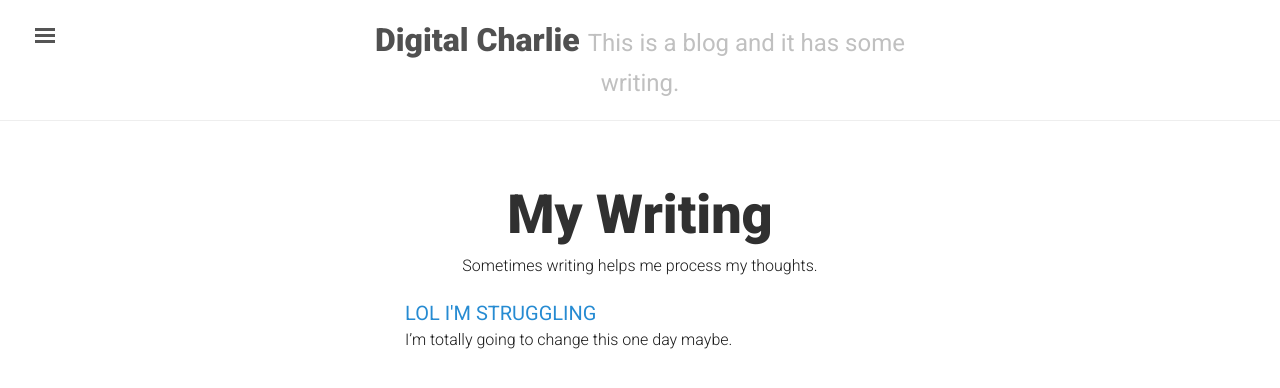
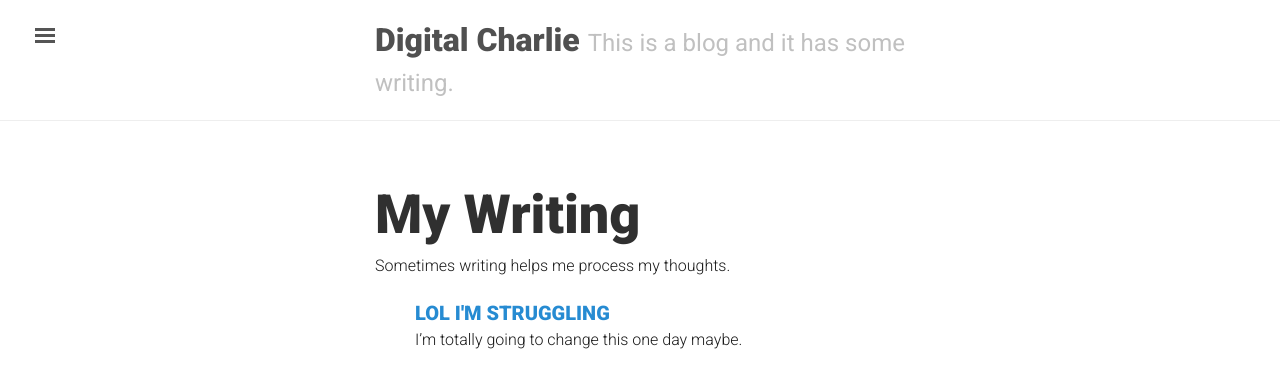
Before and after one commit to DigitalCharlie/DigitalCharlie.github.io, a Jekyll site: the page built from writing.md, in a window 1280 px wide. Shown: the top 388 px of the page. Built offline with Jekyll 4.4.1, drawn with Linux system fonts in a browser that asks for light colours.

Commit message:
css updates

```diff
--- a/public/css/base.css
+++ b/public/css/base.css
@@ -1,7 +1,6 @@
 body {
 	color:#1a1a1a;
 	font-family: Roboto;
-	text-align:center;
 }
 
 p {
@@ -33,11 +32,7 @@ h3 {
 }
 
 .homepage_intro {
-	position:absolute;
-	top:30%;
-	left:0;
-	right:0;
-	padding:5px;
+	margin-top:40%;
 }
 
 .homepage_name {
@@ -54,6 +49,7 @@ h3 {
 	bottom: 0;
 	left:0;
 	right:0;
+	text-align: center;
 }
 
 .homepage_middle {
@@ -111,6 +107,14 @@ h3 {
 	text-align:left;
 }
 
+.post_link {
+	font-weight: bold;
+}
+
+.container {
+	padding:0 10px;
+}
+
 @media screen and (min-width: 650px) {
 
 	p {
--- a/writing.md
+++ b/writing.md
@@ -8,7 +8,7 @@ title: My Writing
 <ul class="post_list">
   {% for post in site.posts %}
     <li>
-      <a href="{{ post.url }}">{{ post.title }}</a>
+      <a href="{{ post.url }}" class="post_link">{{ post.title }}</a>
       {{ post.excerpt }}
     </li>
   {% endfor %}
```
